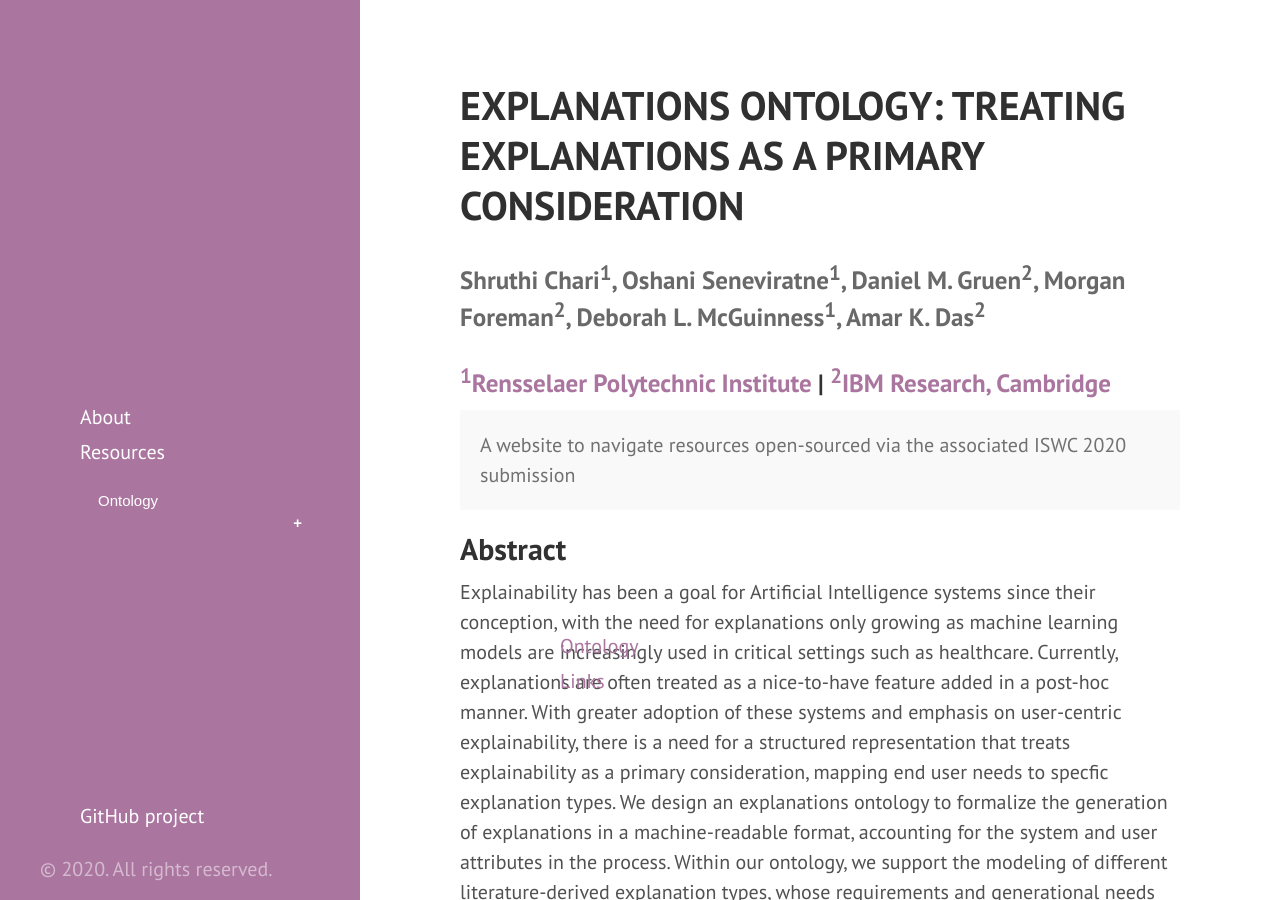
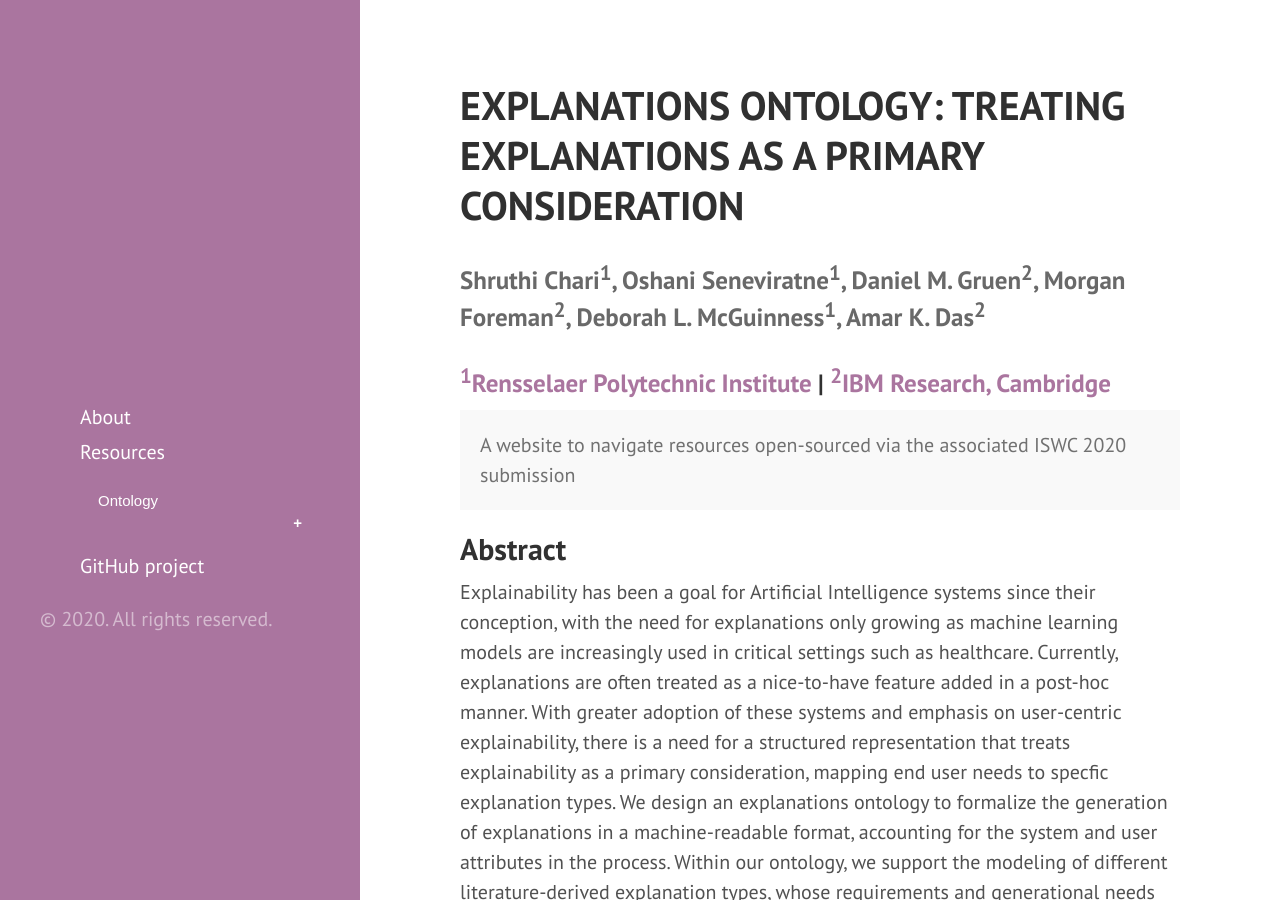
Before and after one commit to tetherless-world/explanation-ontology, a Jekyll site: the page built from index.md, in a window 1280 px wide and 900 px high. Built offline with Jekyll 4.4.1, drawn with Linux system fonts in a browser that asks for light colours; Markdown is read by kramdown in place of the engine named in the settings.

Commit message:
Update sidebar.html

```diff
--- a/_includes/sidebar.html
+++ b/_includes/sidebar.html
@@ -15,7 +15,7 @@
       <li><a class="sidebar-nav-item{% if page.url == node.url %} active{% endif %}" href="{{site.baseurl}}index#resources">Resources</a></li>
       <li><button class="collapsible">
 <a class="sidebar-nav-item{% if page.url == node.url %} active{% endif %}" href="{{site.baseurl}}index#ontology">Ontology</a></button>
-        <div class="content">
+        <div class="button-content">
         <ul>
           <li><a class="sidebar-nav-item{% if page.url == node.url %} active{% endif %}" href="{{site.baseurl}}index#ontologylinks">Ontology Links</a></li>
         </ul>
```
